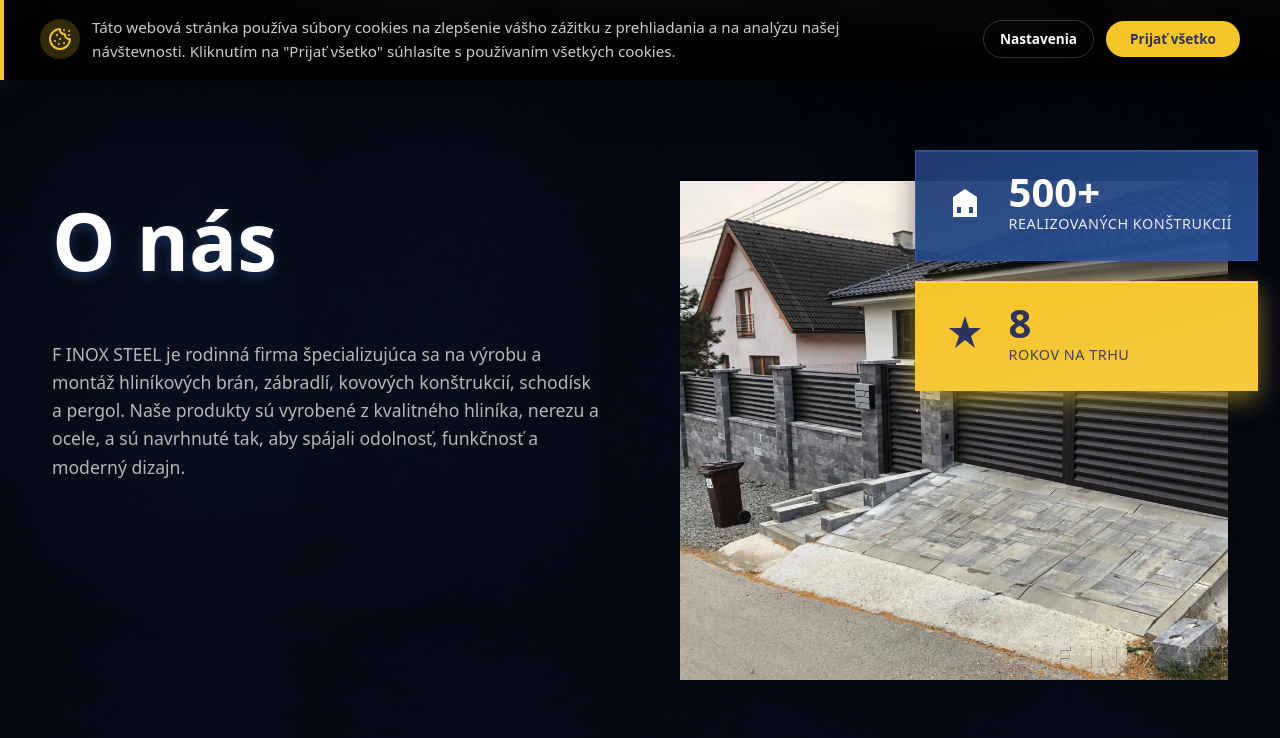
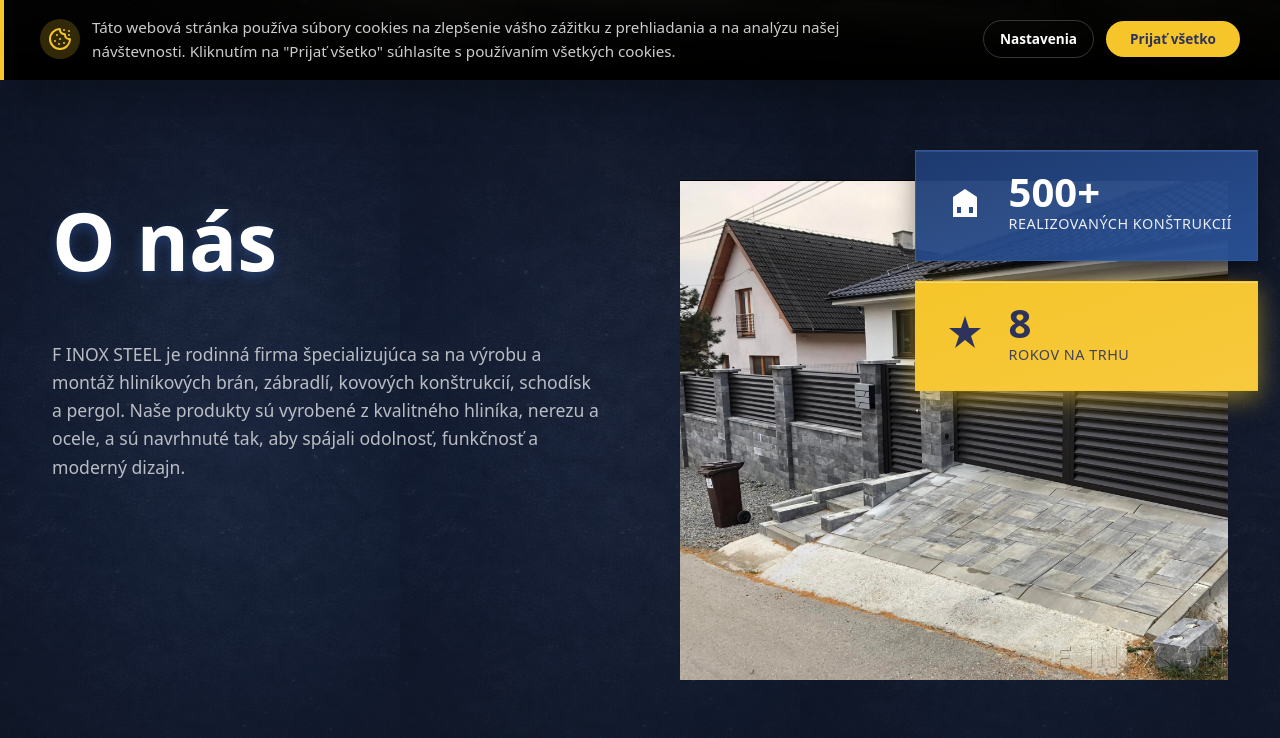
Before and after one commit to aebdigital/finoxsteel, a Next.js app: page / in a window 1280 px wide. Shown: the part 720-1458 px from the top of the page. Built offline with nearby package versions, Linux system fonts and the light colour scheme.

Commit message:
Fix texture: remove blend-mode darkening, display texture directly

```diff
--- a/app/globals.css
+++ b/app/globals.css
@@ -54,8 +54,7 @@ section {
 
 /* Direct texture class - apply to sections that need the texture */
 .bg-textured {
-  background-image: url("/texture.png"), var(--section-gradient, none);
-  background-repeat: repeat;
-  background-size: 300px auto;
-  background-blend-mode: overlay;
+  background-image: url("/texture.png") !important;
+  background-repeat: repeat !important;
+  background-size: 400px auto !important;
 }
```
